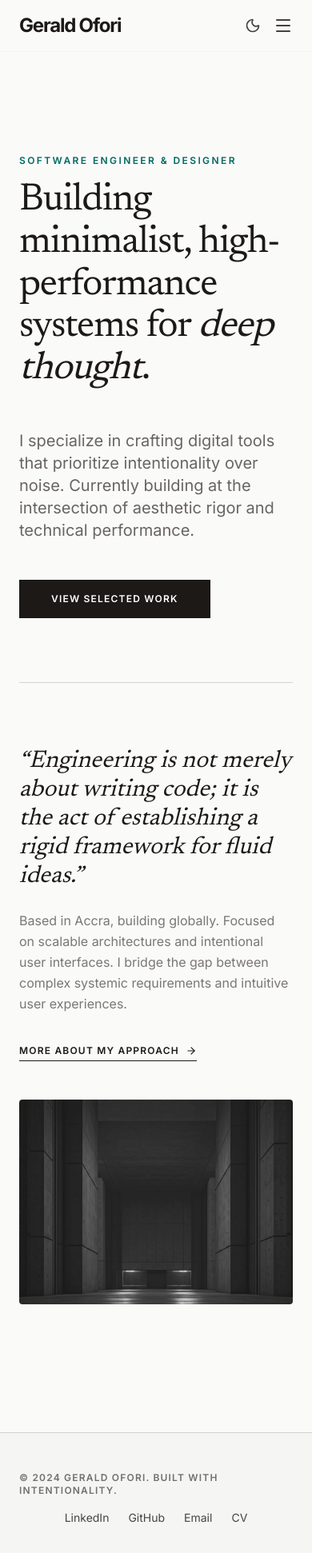
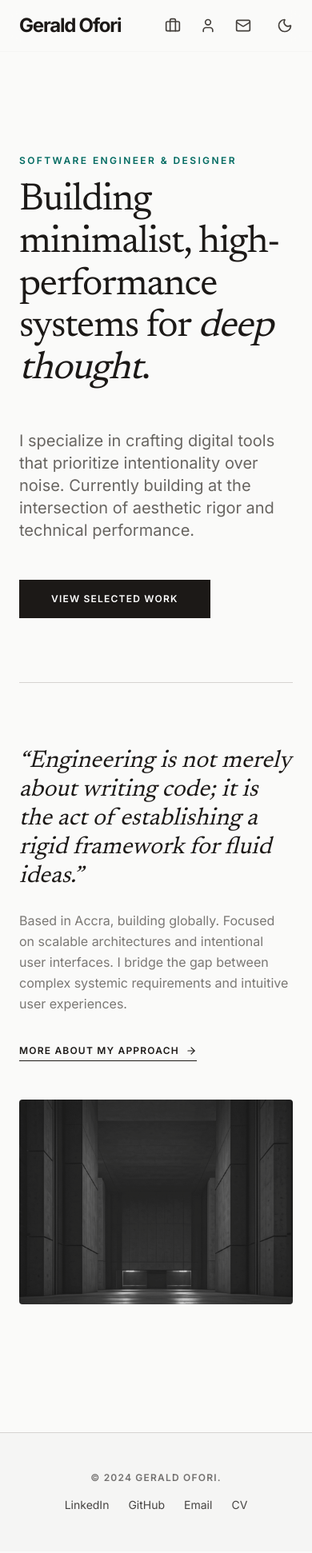
Before and after one commit to geraldofori/portfoliio, a Next.js app: page / in a window 390 px wide. Shown: the top 1942 px of the page at 80% size. Built offline with nearby package versions, Linux system fonts and the light colour scheme.

Commit message:
feat: update project branding, refine footer copy, and implement mobile navigation icons

```diff
--- a/components/Footer.tsx
+++ b/components/Footer.tsx
@@ -4,8 +4,8 @@ export function Footer() {
   return (
     <footer className="w-full border-t mt-xxl bg-surface-container border-outline-variant dark:bg-dark-surface dark:border-[#3d4947]">
       <div className="max-w-[1200px] mx-auto px-lg py-xl flex flex-col md:flex-row justify-between items-center gap-md">
-        <div className="text-xs font-semibold uppercase tracking-widest opacity-60">
-          &copy; 2024 {NAME}. Built with intentionality.
+        <div className="text-xs font-semibold uppercase tracking-widest opacity-60 text-center md:text-left">
+          &copy; 2024 {NAME}.
         </div>
         <div className="flex gap-lg">
           {SOCIAL_LINKS.map((link) => (
--- a/components/Navbar.tsx
+++ b/components/Navbar.tsx
@@ -2,7 +2,7 @@
 
 import Link from 'next/link'
 import { usePathname } from 'next/navigation'
-import { Moon, Sun, Menu } from 'lucide-react'
+import { Moon, Sun, Briefcase, User, Mail } from 'lucide-react'
 import { useTheme } from './ThemeProvider'
 import { NAV_ITEMS } from '@/lib/constants'
 
@@ -46,15 +46,28 @@ export function Navbar() {
           </button>
         </div>
 
-        <div className="md:hidden flex items-center gap-4">
+        <div className="md:hidden flex items-center gap-6">
+          {NAV_ITEMS.map((item) => {
+            const isActive = pathname === item.href
+            const Icon = item.label === 'Work' ? Briefcase : item.label === 'About' ? User : Mail
+
+            return (
+              <Link
+                key={`mobile-${item.href}`}
+                href={item.href}
+                className={`${isActive ? 'text-secondary' : 'text-on-surface-variant dark:text-dark-on-surface'}`}
+              >
+                <Icon size={20} />
+              </Link>
+            )
+          })}
           <button
             onClick={() => setDarkMode(!darkMode)}
-            className="text-on-surface-variant dark:text-dark-on-surface"
+            className="text-on-surface-variant dark:text-dark-on-surface ml-2"
             aria-label="Toggle dark mode"
           >
             {darkMode ? <Sun size={20} /> : <Moon size={20} />}
           </button>
-          <Menu size={24} className="text-on-surface-variant dark:text-dark-on-surface" />
         </div>
       </div>
     </nav>
--- a/lib/projects.ts
+++ b/lib/projects.ts
@@ -30,8 +30,8 @@ export const projects: Project[] = [
   {
     id: 3,
     tag: "Corporate Identity",
-    title: "NLCBC Website",
-    desc: "Designed and developed the official digital presence for the National Laboratory of Cell Biology. A digital home for institutional knowledge leveraging editorial precision and rigid grid structures.",
+    title: "NLCBC",
+    desc: "Designed and developed the official digital presence for the NewLife Community Baptist Church. A digital home for institutional knowledge leveraging editorial precision and rigid grid structures.",
     image: "/images/nlcbc.jpg",
     aspect: "aspect-[16/10]",
     url: "https://www.nlcbcgh.com/",
```
Also changed, not shown: 1 other file (tests, documents, lock files or other folders).
